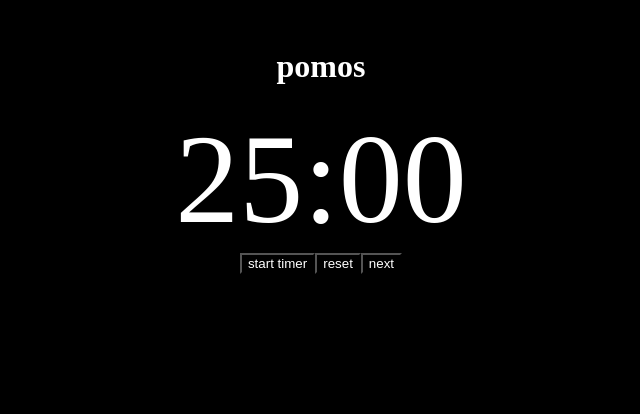
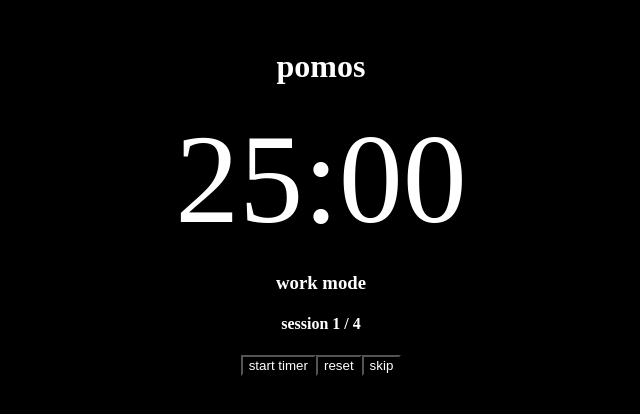
Before and after one commit to mistyb01/pomos, a React (Vite) app: page / in a window 1280 px wide. Shown: the top 414 px of the page, without its empty margins (319-959 px from the left). Built offline with nearby package versions, Linux system fonts and the light colour scheme.

Commit message:
able to go to next session in cycle

```diff
--- a/src/Timer.jsx
+++ b/src/Timer.jsx
@@ -6,7 +6,8 @@ function Timer({ cycle }) {
   const [timerStartTime, setTimerStartTime] = useState(null);
   const [cycleIndex, setCycleIndex] = useState(0);
 
-  const [remainingTime, setRemainingTime] = useState(cycle[cycleIndex]);
+  const initialTime = cycle[cycleIndex];
+  const [remainingTime, setRemainingTime] = useState(null);
 
   useEffect(() => {
     let id;
@@ -18,9 +19,14 @@ function Timer({ cycle }) {
         let currentTime = dayjs();
         let diffInSecs = currentTime.diff(timerStartTime, "seconds");
 
-        const initialInSecs =
-          remainingTime.minutes * 60 + remainingTime.seconds;
-        const remainingInSecs = initialInSecs - diffInSecs;
+        let initialInSecs;
+        if (!remainingTime) {
+          initialInSecs = initialTime.minutes * 60 + initialTime.seconds;
+        } else {
+          initialInSecs = remainingTime.minutes * 60 + remainingTime.seconds;
+        }
+
+        let remainingInSecs = initialInSecs - diffInSecs;
 
         remainingTimeSecs = remainingInSecs % 60;
         remainingTimeMins = Math.floor(remainingInSecs / 60);
@@ -39,7 +45,7 @@ function Timer({ cycle }) {
         clearInterval(id);
       };
     }
-  }, [timerActive, timerStartTime, cycleIndex]);
+  }, [timerActive, timerStartTime, cycleIndex, remainingTime]);
 
   function handleTimerStart() {
     setTimerStartTime(dayjs()); // set to current time, from dayJS
@@ -52,22 +58,36 @@ function Timer({ cycle }) {
   }
 
   function handleTimerNext() {
+    setTimerStartTime(dayjs()); // set to current time, from dayJS
     setCycleIndex((c) => c + 1);
+    setRemainingTime(null);
   }
 
   return (
     <>
       <div className="timer-container">
-        {remainingTime.minutes}:
-        {remainingTime.seconds.toString().padStart(2, "0")}
+        {remainingTime
+          ? `${remainingTime.minutes}:${remainingTime.seconds
+              .toString()
+              .padStart(2, "0")}`
+          : `${initialTime.minutes}:${initialTime.seconds
+              .toString()
+              .padStart(2, "0")}`}
       </div>
 
+      <h3>{initialTime.mode} mode</h3>
+      <h4>
+        session {cycleIndex + 1} / {cycle.length}
+      </h4>
       <button onClick={handleTimerStart}>
         {timerActive ? "pause" : "start"} timer
       </button>
 
       <button onClick={handleTimerReset}>reset</button>
-      <button onClick={handleTimerNext}>next</button>
+
+      {cycleIndex + 1 < cycle.length && (
+        <button onClick={handleTimerNext}>skip</button>
+      )}
     </>
   );
 }
```
